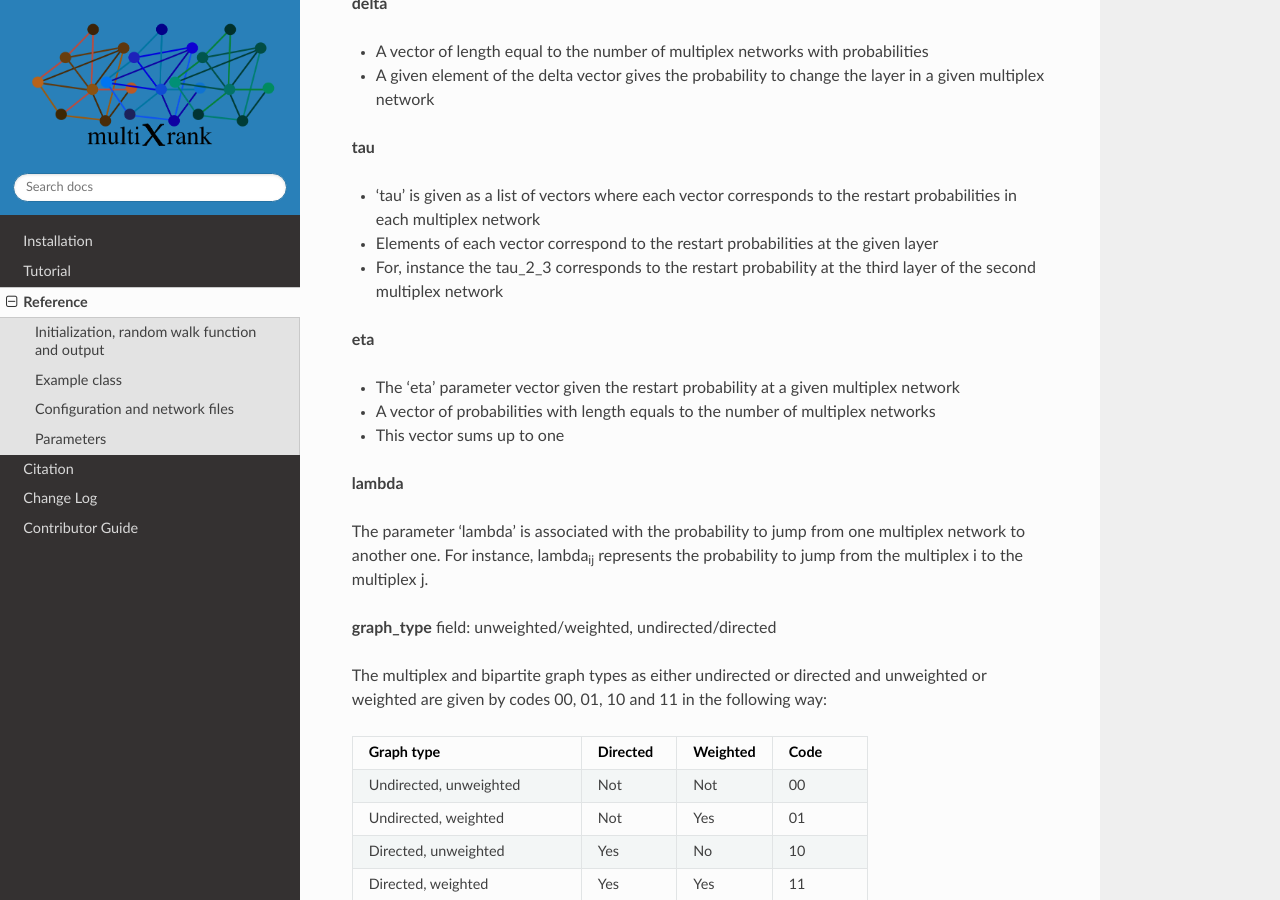
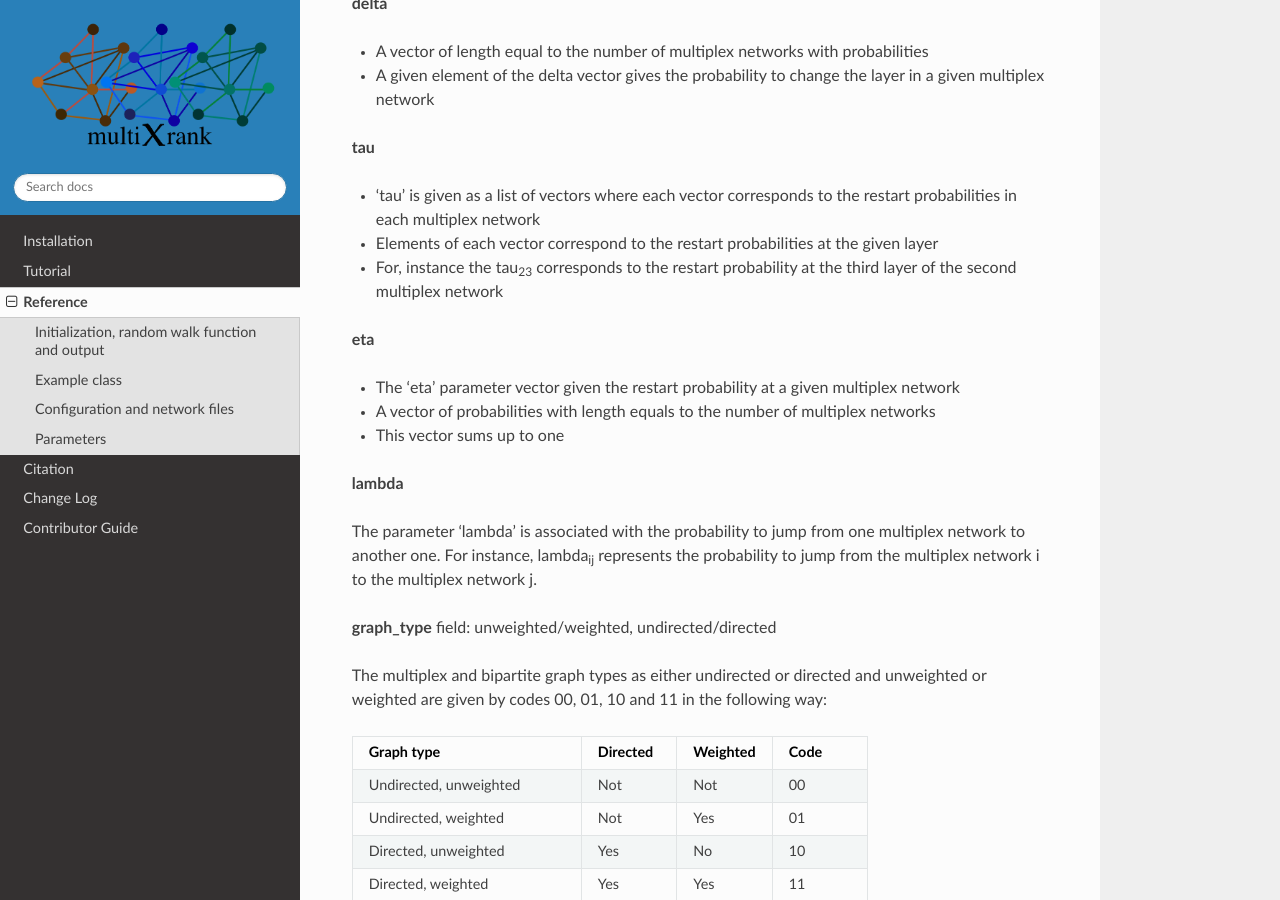
Before and after one commit to anthbapt/multixrank, a Sphinx documentation site: the page built from doc/content/reference.rst, in a window 1280 px wide and 900 px high, scrolled down 1528 px. Built offline with Sphinx 7.4.7 and the Read the Docs theme 2.0.0, drawn with Linux system fonts in a browser that asks for light colours.

Commit message:
update doc

```diff
--- a/doc/content/reference.rst
+++ b/doc/content/reference.rst
@@ -64,7 +64,7 @@ Below we explain the numerical parameters needed to run the random walk.
 
 - 'tau' is given as a list of vectors where each vector corresponds to the restart probabilities in each multiplex network
 - Elements of each vector correspond to the restart probabilities at the given layer
-- For, instance the tau_2_3 corresponds to the restart probability at the third layer of the second multiplex network
+- For, instance the tau\ :sub:`23`\  corresponds to the restart probability at the third layer of the second multiplex network
 
 **eta**
 
@@ -75,7 +75,7 @@ Below we explain the numerical parameters needed to run the random walk.
 **lambda**
 
 The parameter 'lambda' is associated with the probability to jump from one multiplex network to another one.
-For instance, lambda\ :sub:`ij`\  represents the probability to jump from the multiplex i to the multiplex j.
+For instance, lambda\ :sub:`ij`\  represents the probability to jump from the multiplex network i to the multiplex network j.
 
 **graph_type** field: unweighted/weighted, undirected/directed
 
```
Also changed, not shown: 5 other files.
